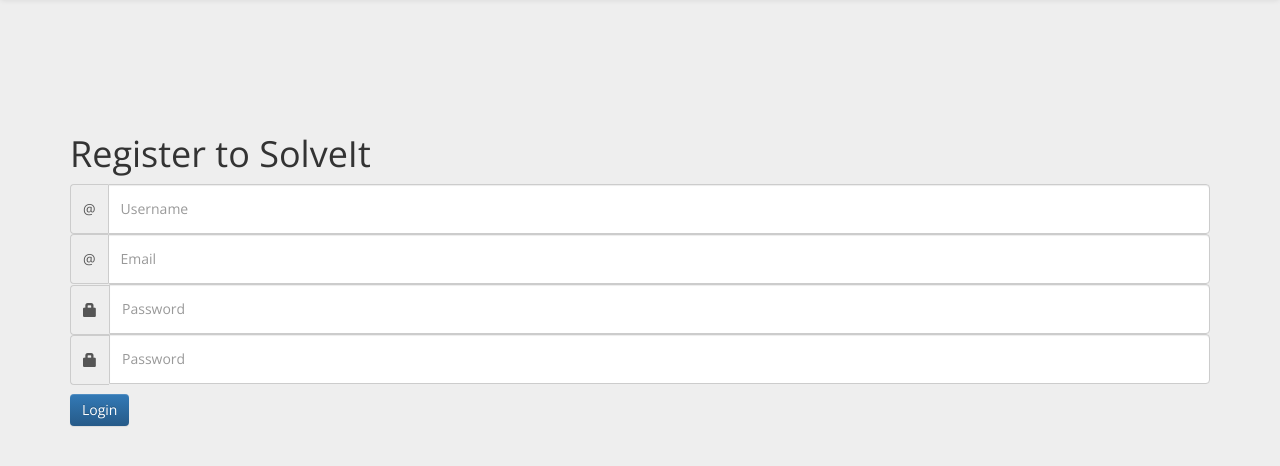
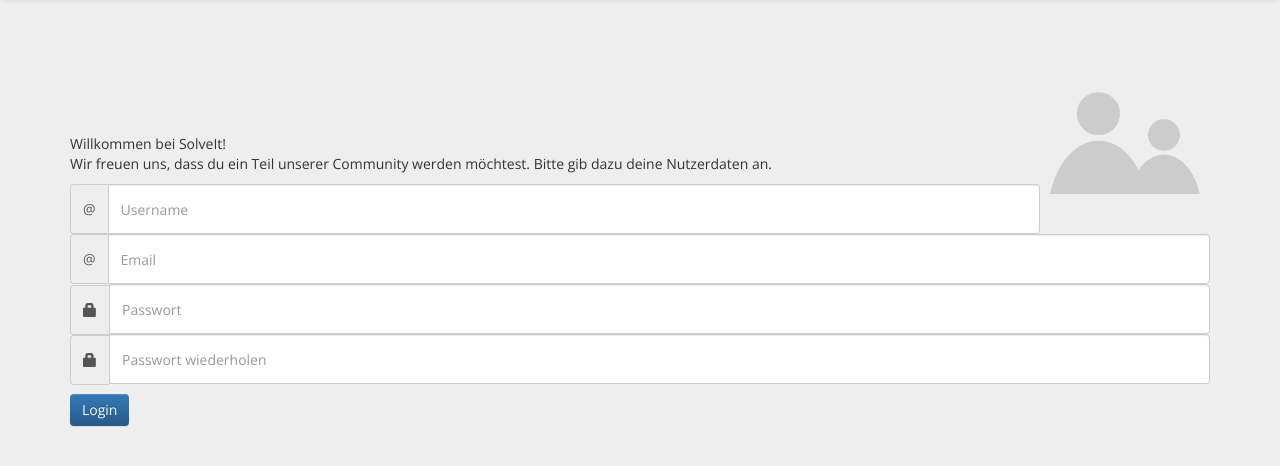
Before and after one commit to Pfeifenjoy/EduHack, a PHP site: page /index.php?s=register in a window 1280 px wide. Shown: the part 53-519 px from the top of the page. Run offline with PHP 8.4, Linux system fonts and the light colour scheme; some libraries are stand-ins or nearby versions.

Commit message:
register & css added

```diff
--- a/css/main.css
+++ b/css/main.css
@@ -5,6 +5,7 @@ body {
 
 a {
     cursor: pointer !important;
+    color:rgba(0,146,69,1);
 }
 
 #mainSearch {
@@ -94,21 +95,26 @@ input.form-control {
     height:50px;
 }
 
-/* login ==============================*/
+/* login & register ==============================*/
 
-.login {
+.login, .register {
     margin-top:10%;
 }
 
-.login .btn.btn-primary {
+.login .btn.btn-primary, .register .btn.btn-primary {
     margin-top:10px;
     border:none;
 }
 
-.login img {
+.login img, .register img {
   margin:10px;
-  padding-top:5px;
   float:right;
   width:22%;
   max-width:150px;
+  margin-top:-42px;
 }
+
+p.error {
+  color:rgba(237,28,36,1);
+  font-style: italic;
+}
--- a/sites/register.php
+++ b/sites/register.php
@@ -21,8 +21,10 @@ if(isset($_POST['register'])) {
 
 ?>
 
-<div class="login">
-  <h1>Register to SolveIt</h1>
+<div class="register">
+    <img src="img/login_bild.png" />
+    <p>Willkommen bei SolveIt!<br />
+      Wir freuen uns, dass du ein Teil unserer Community werden möchtest. Bitte gib dazu deine Nutzerdaten an.</p>
   <form method="post" action="index.php?s=register">
     <div class="input-group">
         <span class="input-group-addon" id="basic-addon1">@</span>
@@ -36,12 +38,12 @@ if(isset($_POST['register'])) {
 
     <div class="input-group">
         <span class="input-group-addon glyphicon glyphicon-lock" id="basic-addon1"></span>
-        <input name="pw" type="text" class="form-control" placeholder="Password" aria-describedby="basic-addon1">
+        <input name="pw" type="text" class="form-control" placeholder="Passwort" aria-describedby="basic-addon1">
     </div>
 
     <div class="input-group">
         <span class="input-group-addon glyphicon glyphicon-lock" id="basic-addon1"></span>
-        <input name="repw" type="text" class="form-control" placeholder="Password" aria-describedby="basic-addon1">
+        <input name="repw" type="text" class="form-control" placeholder="Passwort wiederholen" aria-describedby="basic-addon1">
     </div>
     <input class="btn btn-primary" type="submit" value="Login" />
   </form>
```
